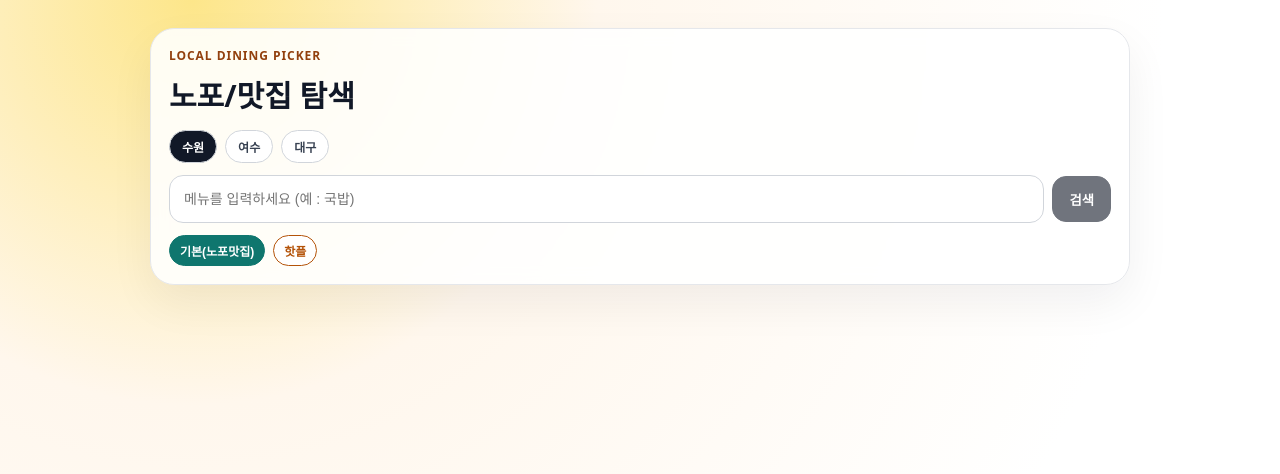
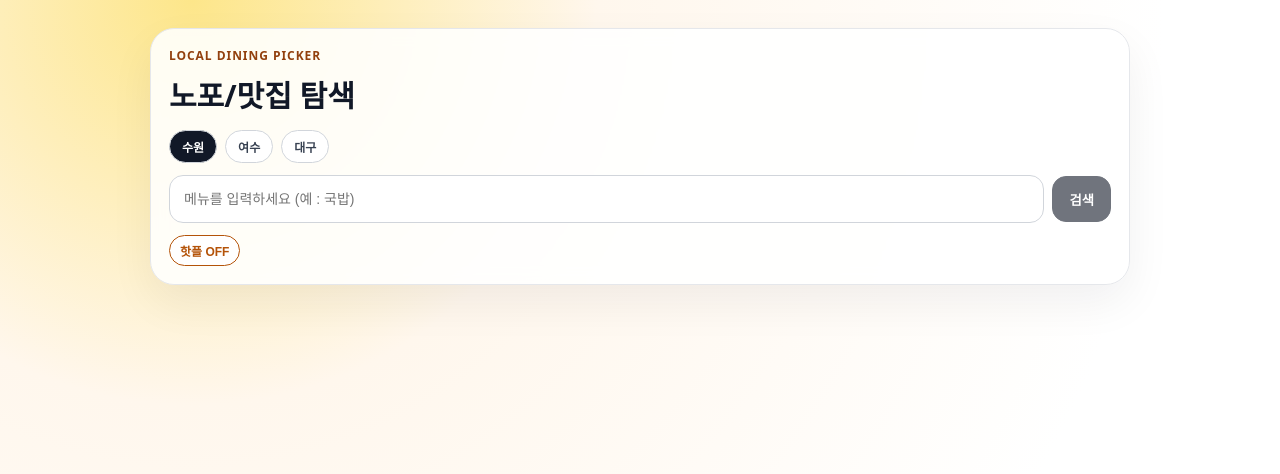
Before and after one commit to mg-debugg/food, a Next.js app: page / in a window 1280 px wide. Shown: the top 474 px of the page. Built offline with nearby package versions, Linux system fonts and the light colour scheme.

Commit message:
UI: simplify score label and restore ad keyword detection count

```diff
--- a/src/app/page.tsx
+++ b/src/app/page.tsx
@@ -8,7 +8,6 @@ import { loadMeta, saveMeta } from "../lib/storage";
 import { getTopHotplace, type HotplaceScoreResult } from "../lib/hotplace";
 
 type Region = "수원" | "여수" | "대구";
-type ViewMode = "base" | "hot";
 
 const REGIONS: Region[] = ["수원", "여수", "대구"];
 
@@ -18,7 +17,7 @@ export default function Page() {
   const [items, setItems] = useState<NaverLocalItem[]>([]);
   const [loading, setLoading] = useState(false);
   const [error, setError] = useState<string | null>(null);
-  const [viewMode, setViewMode] = useState<ViewMode>("base");
+  const [hotMode, setHotMode] = useState(false);
 
   const [metaMap, setMetaMap] = useState<Record<string, PlaceMeta>>({});
   const [penaltySignalMap, setPenaltySignalMap] = useState<Record<string, number>>({});
@@ -154,6 +153,7 @@ export default function Page() {
         scoreMax,
         searchIndexScore,
         adEventPenalty,
+        penaltyDetectedCount: penaltySignalMap[key] ?? 0,
         hotplaceScore: hotplace.hotplaceScore,
         hotplaceRatioPercent: hotplace.recentRatioPercent,
         hotplaceRecentCount: hotplace.recent3mCount,
@@ -162,7 +162,7 @@ export default function Page() {
       };
     });
 
-    if (viewMode === "hot") {
+    if (hotMode) {
       const hotOnly = enriched.filter((e) => e.isHotNow);
       hotOnly.sort(
         (a, b) =>
@@ -175,7 +175,7 @@ export default function Page() {
 
     enriched.sort((a, b) => b.score - a.score || b.meta.updatedAt - a.meta.updatedAt);
     return enriched;
-  }, [items, region, metaMap, penaltySignalMap, hotplaceMap, viewMode]);
+  }, [items, region, metaMap, penaltySignalMap, hotplaceMap, hotMode]);
 
   const topHotplace = useMemo(
     () =>
@@ -283,32 +283,18 @@ export default function Page() {
 
           <div style={{ display: "flex", gap: 8, flexWrap: "wrap" }}>
             <button
-              onClick={() => setViewMode("base")}
+              onClick={() => setHotMode((v) => !v)}
               style={{
                 padding: "6px 10px",
                 borderRadius: 999,
-                border: "1px solid #0f766e",
-                background: viewMode === "base" ? "#0f766e" : "#ffffff",
-                color: viewMode === "base" ? "#fff" : "#0f766e",
+                border: "1px solid #b45309",
+                background: hotMode ? "#b45309" : "#ffffff",
+                color: hotMode ? "#fff" : "#b45309",
                 fontWeight: 800,
                 fontSize: 12,
               }}
             >
-              기본(노포맛집)
-            </button>
-            <button
-              onClick={() => setViewMode("hot")}
-              style={{
-                padding: "6px 10px",
-                borderRadius: 999,
-                border: "1px solid #b45309",
-                background: viewMode === "hot" ? "#b45309" : "#ffffff",
-                color: viewMode === "hot" ? "#fff" : "#b45309",
-                fontWeight: 800,
-                fontSize: 12,
-              }}
-            >
-              핫플
+              핫플 {hotMode ? "ON" : "OFF"}
             </button>
           </div>
         </div>
@@ -316,7 +302,7 @@ export default function Page() {
         {loading ? <div style={{ padding: 12, color: "#6b7280" }}>검색중...</div> : null}
         {error ? <div style={{ padding: 12, color: "#b91c1c" }}>{error}</div> : null}
 
-        {!loading && !error && viewMode === "hot" && topHotplace ? (
+        {!loading && !error && hotMode && topHotplace ? (
           <div
             style={{
               marginTop: 10,
@@ -347,8 +333,7 @@ export default function Page() {
               scoreMax,
               searchIndexScore,
               adEventPenalty,
-              hotplaceScore,
-              hotplaceRatioPercent,
+              penaltyDetectedCount,
               hotplaceRecentCount,
               isHotNow,
             }) => (
@@ -360,8 +345,7 @@ export default function Page() {
                 scoreMax={scoreMax}
                 searchIndexScore={searchIndexScore}
                 adEventPenalty={adEventPenalty}
-                hotplaceScore={hotplaceScore}
-                hotplaceRatioPercent={hotplaceRatioPercent}
+                penaltyDetectedCount={penaltyDetectedCount}
                 hotplaceRecentCount={hotplaceRecentCount}
                 isHotNow={isHotNow}
                 region={region}
--- a/src/components/PlaceCard.tsx
+++ b/src/components/PlaceCard.tsx
@@ -14,8 +14,7 @@ type Props = {
   scoreMax: number;
   searchIndexScore: number;
   adEventPenalty: number;
-  hotplaceScore: number;
-  hotplaceRatioPercent: number;
+  penaltyDetectedCount: number;
   hotplaceRecentCount: number;
   isHotNow: boolean;
   region: Region;
@@ -34,9 +33,12 @@ function extractSigungu(address: string): string {
   return sigungu.slice(0, 3).join(" ");
 }
 
-function hasPenaltyPhrase(s: string): boolean {
-  const text = (s || "").toLowerCase();
-  return PENALTY_PATTERNS.some((pattern) => pattern.test(text));
+function countPenaltyPhrases(s: string): number {
+  const text = s || "";
+  return PENALTY_PATTERNS.reduce((acc, pattern) => {
+    const matches = text.match(new RegExp(pattern.source, "gi"));
+    return acc + (matches?.length ?? 0);
+  }, 0);
 }
 
 export default function PlaceCard({
@@ -46,8 +48,7 @@ export default function PlaceCard({
   scoreMax,
   searchIndexScore,
   adEventPenalty,
-  hotplaceScore,
-  hotplaceRatioPercent,
+  penaltyDetectedCount,
   hotplaceRecentCount,
   isHotNow,
   region,
@@ -110,7 +111,7 @@ export default function PlaceCard({
         );
 
         const merged = list.map((b) => `${b.title || ""} ${b.description || ""}`).join(" ");
-        onPenaltySignal(key, hasPenaltyPhrase(merged) ? 1 : 0);
+        onPenaltySignal(key, countPenaltyPhrases(merged));
       } catch {
         if (mounted) setBlogs([]);
         onPenaltySignal(key, 0);
@@ -213,10 +214,7 @@ export default function PlaceCard({
           <div style={{ fontWeight: 900, fontSize: 22, color: "#0f172a" }}>
             {score.toFixed(1)}/{scoreMax.toFixed(1)}점
           </div>
-          <div style={{ fontSize: 12, color: "#6b7280" }}>노포 점수(기본)</div>
-          <div style={{ marginTop: 3, fontSize: 11, color: "#b45309", fontWeight: 800 }}>
-            핫플지수 {hotplaceScore.toFixed(0)} ({hotplaceRatioPercent.toFixed(0)}%)
-          </div>
+          <div style={{ fontSize: 12, color: "#6b7280" }}>점수</div>
         </div>
       </div>
 
@@ -353,6 +351,9 @@ export default function PlaceCard({
       <div style={{ marginTop: 10 }}>
         <div style={{ display: "flex", justifyContent: "space-between", alignItems: "center", marginBottom: 6 }}>
           <div style={{ fontSize: 12, fontWeight: 800, color: "#374151" }}>최신 블로그 후기</div>
+          <div style={{ fontSize: 11, color: penaltyDetectedCount > 0 ? "#b91c1c" : "#6b7280", fontWeight: 700 }}>
+            광고/이벤트 단어 탐지 {penaltyDetectedCount}건
+          </div>
         </div>
         {loadingBlogs ? (
           <div style={{ fontSize: 12, color: "#6b7280" }}>불러오는 중...</div>
```
